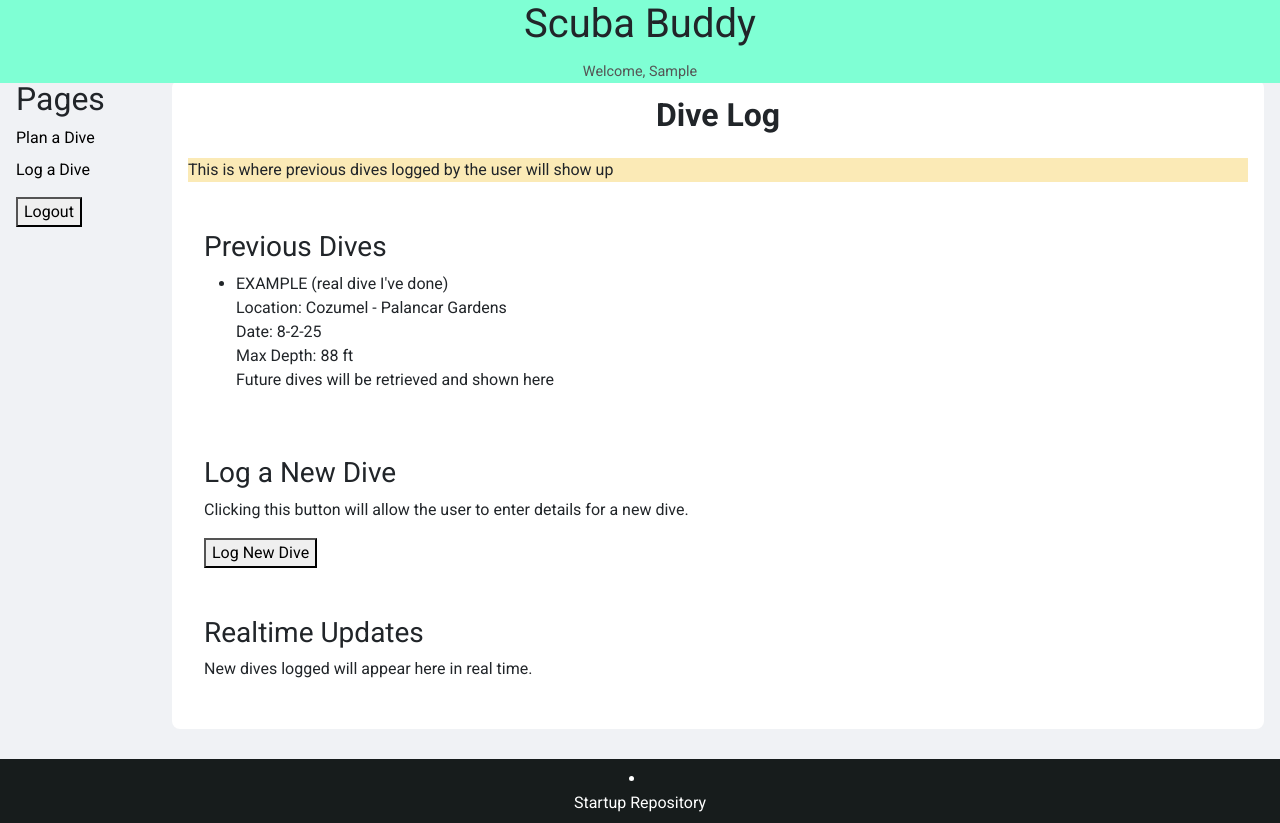
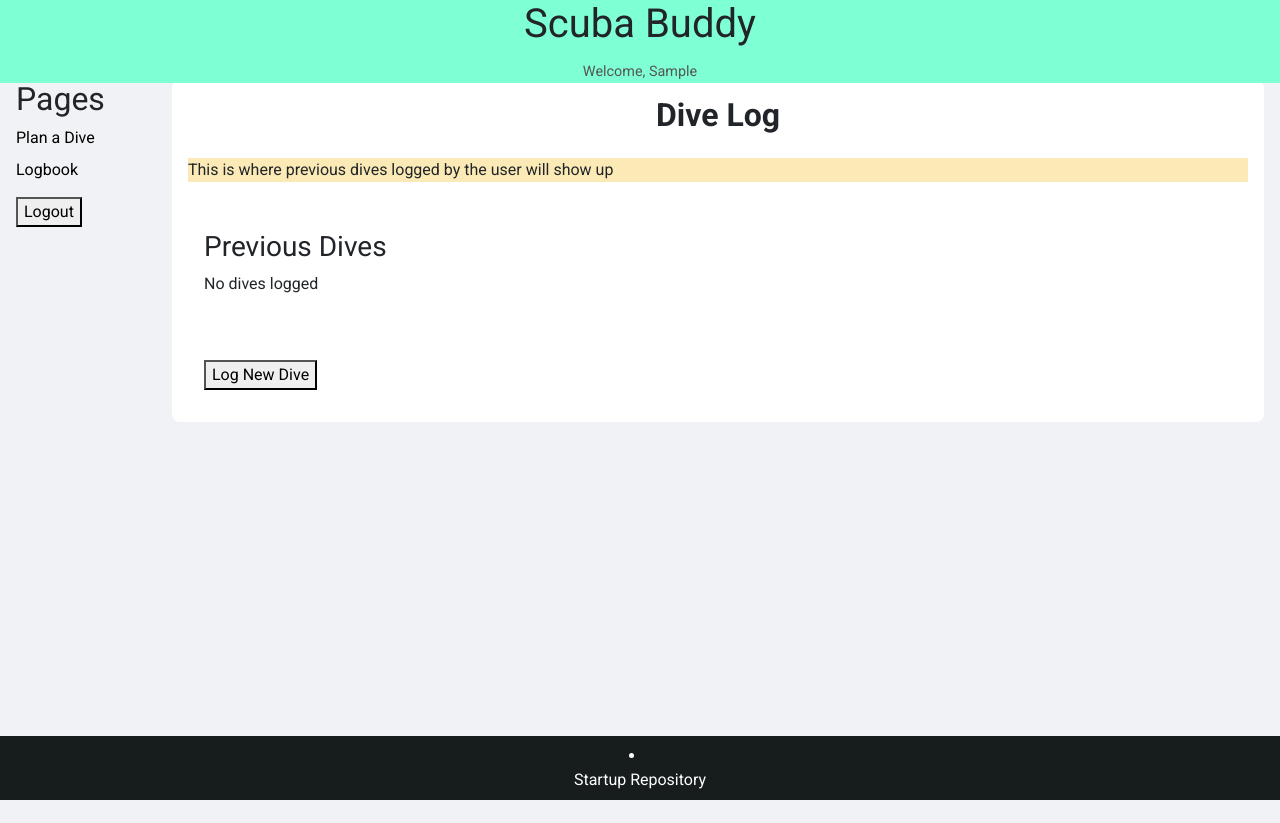
Before and after one commit to josh10e/startup, a React (Vite) app: page /divelog in a window 1280 px wide. Both pictures are taken after typing "Sample", "Sample123" into the empty fields and a click on the button "Login". After the commit the page ends 800 px from the top, so only its background shows below. Built offline with nearby package versions, Linux system fonts and the light colour scheme.

Commit message:
Rewrite divelog to handle being redirected to another page when logging a new dive. Made minor spellingchanges to app.jsx

```diff
--- a/src/app.jsx
+++ b/src/app.jsx
@@ -6,6 +6,7 @@ import './app.css';
 import { Login } from './login/login';
 import { DivePlanner } from './diveplanner/diveplanner';
 import { DiveLog } from './divelog/divelog';
+import { NewDive } from './divelog/newdive';
 import { BrowserRouter, NavLink, Route, Routes, Navigate } from 'react-router-dom';
 
 export default function App() {
@@ -43,14 +44,14 @@ function handleLogout() {
 
               {isLoggedIn && (
                 <li>
-                  <NavLink className="nav-link" to="/divelog">Log a Dive</NavLink>
+                  <NavLink className="nav-link" to="/divelog">Logbook</NavLink>
                 </li>
               )}
 
               {isLoggedIn && (
-                <li style={{ marginTop: "15px" }}> {/* space below the links */}
+                <li style={{ marginTop: "15px" }}>
                   <button
-                    className="login-button"  // same class as your login button
+                    className="login-button"
                     onClick={handleLogout}
                   >
                     Logout
@@ -86,7 +87,21 @@ function handleLogout() {
               />
 
               <Route path="*" element={<NotFound />} />
+              <Route
+                path="/"
+                element={
+                  isLoggedIn
+                    ? <Navigate to="/divelog" replace />
+                    : <Login setIsLoggedIn={setIsLoggedIn} setUsername={setUsername} />
+                }
+              />
+              <Route path="/diveplanner" element={<DivePlanner />} />
+              <Route path="/divelog" element={isLoggedIn ? <DiveLog /> : <Navigate to="/" replace />} />
 
+              {/* New Dive page */}
+              <Route path="/newdive" element={isLoggedIn ? <NewDive /> : <Navigate to="/" replace />} />
+
+              <Route path="*" element={<NotFound />} />
             </Routes>
           </main>
         </div>
--- a/src/divelog/divelog.jsx
+++ b/src/divelog/divelog.jsx
@@ -1,7 +1,28 @@
-import React from 'react';
+import React, { useState, useEffect } from 'react';
+import { useNavigate } from 'react-router-dom';
 import '../app.css';
 
 export function DiveLog() {
+  const [dives, setDives] = useState([]);
+  const [expandedTrips, setExpandedTrips] = useState({});
+  const navigate = useNavigate();
+
+  useEffect(() => {
+    const stored = JSON.parse(localStorage.getItem("dives") || "[]");
+    setDives(stored);
+  }, []);
+
+  // Group dives by trip
+  const trips = [...new Set(dives.map(d => d.trip))];
+
+  const toggleTrip = (trip) => {
+    setExpandedTrips(prev => ({ ...prev, [trip]: !prev[trip] }));
+  };
+
+  const handleNewDive = () => {
+    navigate("/newdive");
+  };
+
   return (
     <main>
       <section className="content">
@@ -13,32 +34,47 @@ export function DiveLog() {
 
         <section>
           <h3>Previous Dives</h3>
+          {dives.length === 0 ? (
+            <p>No dives logged</p>
+          ) : (
+            trips.map((trip, idx) => (
+              <div key={idx} className="trip-row">
+                <button
+                  className="trip-toggle-btn"
+                  onClick={() => toggleTrip(trip)}
+                >
+                  {trip} {expandedTrips[trip] ? "▲" : "▼"}
+                </button>
 
-      <ul>
-        <li>
-          EXAMPLE (real dive I've done)<br />
-          Location: Cozumel - Palancar Gardens<br />
-          Date: 8-2-25<br />
-          Max Depth: 88 ft<br />
-          Future dives will be retrieved and shown here
+                {expandedTrips[trip] && (
+                  <ul className="trip-dives">
+                    {dives
+                      .filter(d => d.trip === trip)
+                      .map((dive, i) => (
+                        <li key={i} className="dive-entry">
+                          <strong>{dive.location}</strong><br />
+                          Date: {dive.date}<br />
+                          Max Depth: {dive.maxDepth} ft<br />
+                          Underwater Time: {dive.time} min<br />
+                          Beginning PSI: {dive.startPsi}<br />
+                          Ending PSI: {dive.endPsi}<br />
+                          Gas Mix: {dive.gas}<br />
+                          Air Temp: {dive.airTemp}°C<br />
+                          Avg Water Temp: {dive.waterTemp}°C<br />
+                          Visibility: {dive.visibility}<br />
+                          Current: {dive.current}<br />
+                          Weight: {dive.weight} lbs
                         </li>
+                      ))}
                   </ul>
+                )}
+              </div>
+            ))
+          )}
         </section>
 
         <section>
-      <h3>Log a New Dive</h3>
-      <p>
-        Clicking this button will allow the user to enter details for a new dive.
-      </p>
-
-      <button type="button">Log New Dive</button>
-    </section>
-
-    <section>
-      <h3>Realtime Updates</h3>
-      <p>
-        New dives logged will appear here in real time.
-      </p>
+          <button type="button" onClick={handleNewDive}>Log New Dive</button>
         </section>
       </section>
     </main>
```
Lines whose indentation alone changed are shown as unchanged.
